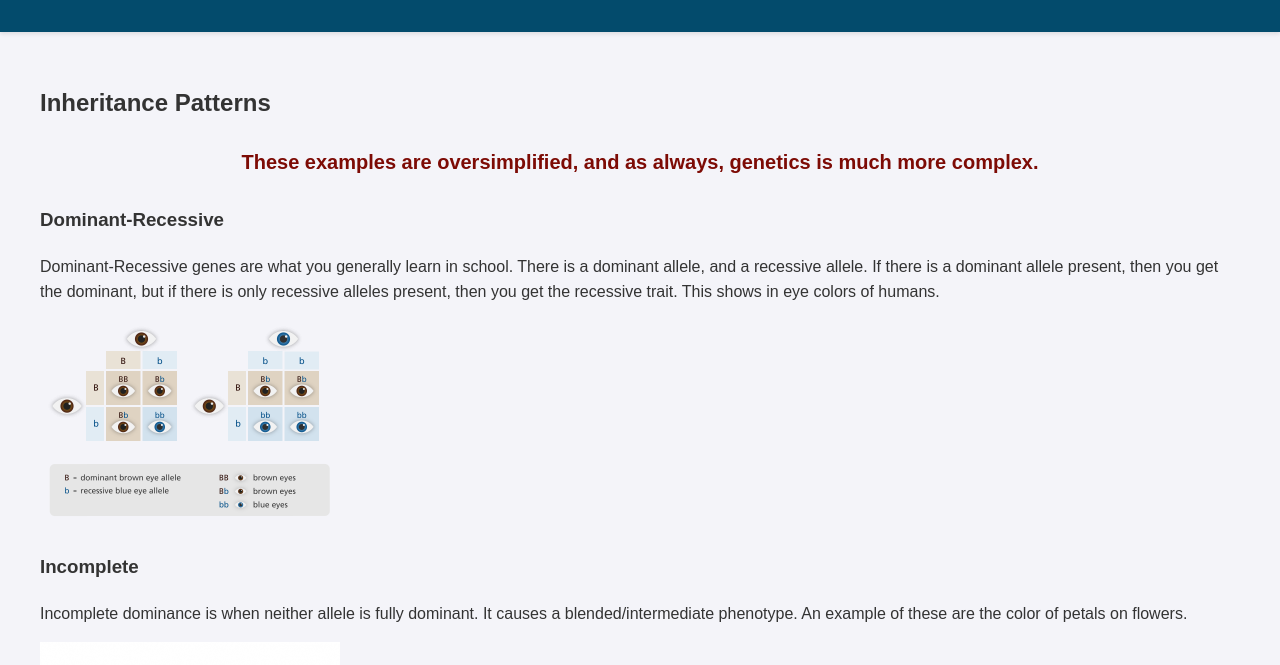
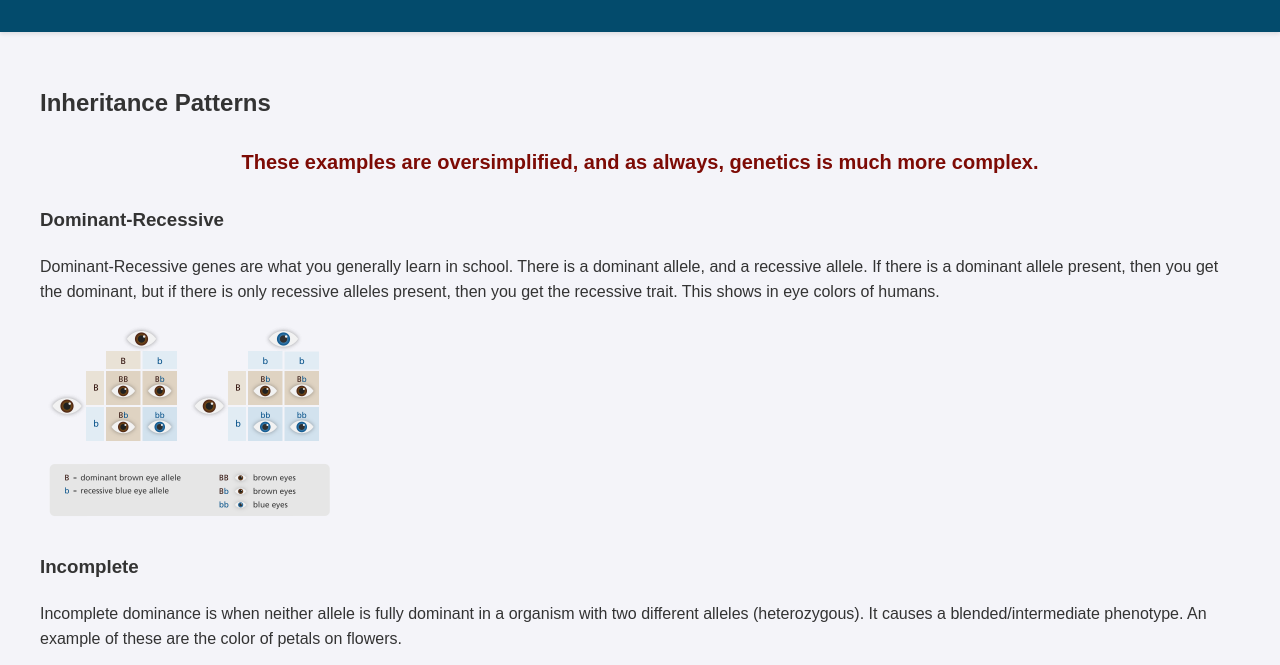
Before and after one commit to SpeedSlicer/genetic-simulator, a plain HTML site: page index.html in a window 1280 px wide. Shown: the part 110-775 px from the top of the page. Drawn offline with Linux system fonts and the light colour scheme.

Commit message:
Update index.html

```diff
--- a/index.html
+++ b/index.html
@@ -33,7 +33,7 @@
 
         <h3>Incomplete</h3>
         <p>
-          Incomplete dominance is when neither allele is fully dominant. It
+          Incomplete dominance is when neither allele is fully dominant in a organism with two different alleles (heterozygous). It
           causes a blended/intermediate phenotype. An example of these are the
           color of petals on flowers.
         </p>
```
